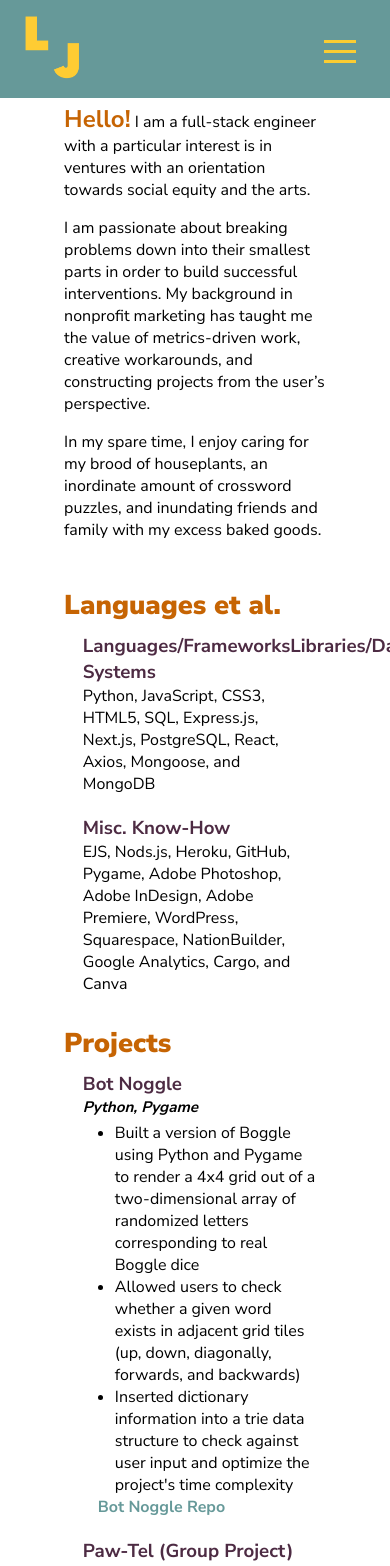
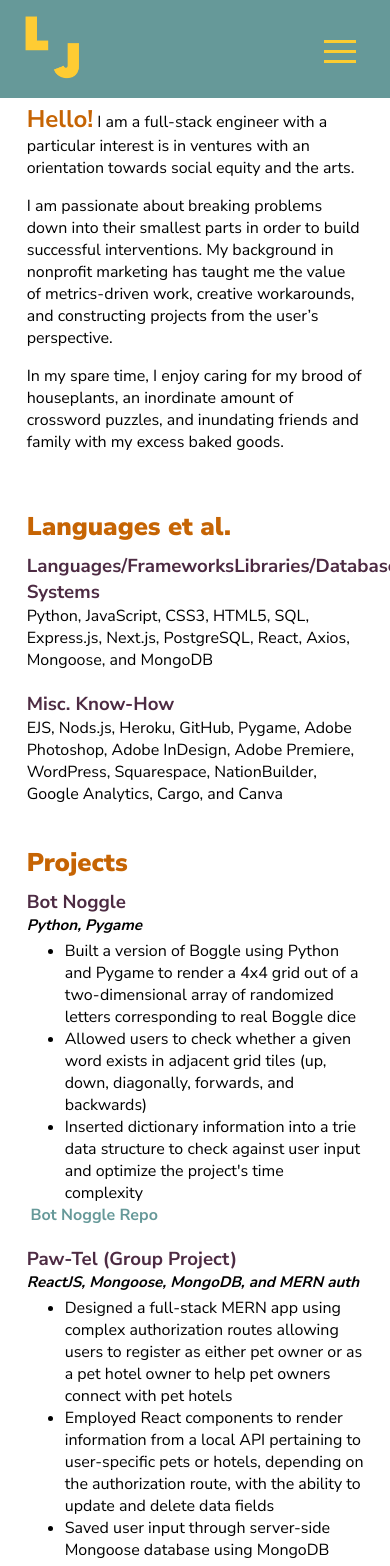
Before and after one commit to LouisaJohnston/Portfolio, a Next.js app: page / in a window 390 px wide. Shown: the top 1566 px of the page. Built offline with nearby package versions, Linux system fonts and the light colour scheme.

Commit message:
more mobile

```diff
--- a/styles/globals.css
+++ b/styles/globals.css
@@ -38,7 +38,7 @@ a {
 
 #main {
   margin-top: 10%;
-  margin-bottom: 5%;
+  margin-bottom: 10%;
 }
 
 #hello {
@@ -221,7 +221,7 @@ nav a:hover {
     margin: 0;
     scroll-behavior: smooth;
     overflow: overlay;
-    width: 100vw;
+    width: 100%;
   }
 
   .top-anchor {
@@ -302,8 +302,35 @@ nav a:hover {
     margin-top: 5%;
   }
 
+  #about p {
+    margin-left: 5%;
+    margin-right: 5%;
+  }
+
+  h2 {
+    font-size: 1.6em;
+    font-weight: 900;
+    padding-top: 5%;
+    margin-left: 5%;
+    margin-right: 5%;
+    margin-bottom: 1%;
+  }
+
+
+
+  h3, h4, p, li {
+    margin-left: 5%;
+    margin-right: 5%;
+  }
+
+  #main a {
+    margin-left: 2%;
+    margin-right: 2%;
+    font-weight: 700;
+  }
+
   #footer {
-    font-size: 10px;
+    font-size: 12px;
     width: 100vw;
   }
   }
```
